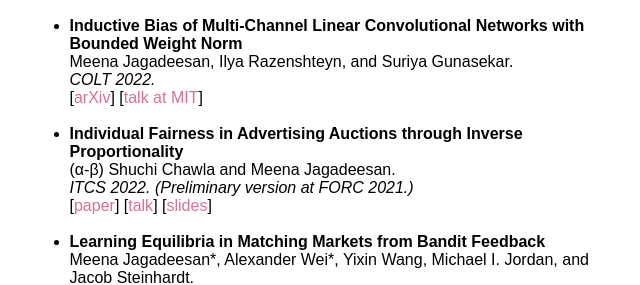
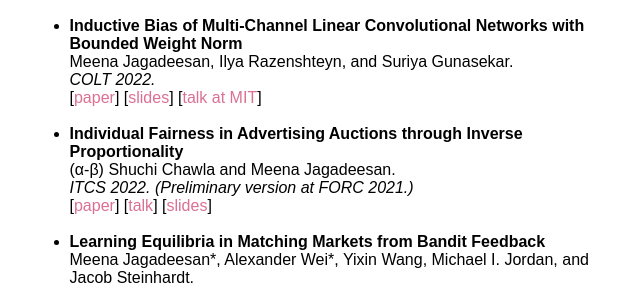
Before and after one commit to mjagadeesan/mjagadeesan.github.io, a Jekyll site: the page built from index.html, in a window 1280 px wide and 900 px high, scrolled down 568 px. Shown: the part 171-456 px from the top of the window, without its empty margins (423-1063 px from the left). Built offline with Jekyll 4.4.1, drawn with Linux system fonts in a browser that asks for light colours; some web fonts are replaced.

Commit message:
added slides

```diff
--- a/index.html
+++ b/index.html
@@ -29,7 +29,7 @@ layout: default
 	<li><b><span>Inductive Bias of Multi-Channel Linear Convolutional Networks with Bounded Weight Norm</span></b><br>
 	Meena Jagadeesan, Ilya Razenshteyn, and Suriya Gunasekar.<br>
 	<span><em>COLT 2022.</em></span><br>
-	[<a href=https://arxiv.org/abs/2102.12238>arXiv</a>] [<a href=https://www.youtube.com/watch?v=EHIlWDvdSmM>talk at MIT</a>]</li><br>
+	[<a href=https://arxiv.org/abs/2102.12238>paper</a>] [<a href=research/COLTslides.pdf>slides</a>] [<a href=https://www.youtube.com/watch?v=EHIlWDvdSmM>talk at MIT</a>]</li><br>
 	<li><b><span>Individual Fairness in Advertising Auctions through Inverse Proportionality</span></b><br>
 	(α-β) Shuchi Chawla and Meena Jagadeesan.<br>
 	<span><em>ITCS 2022. (Preliminary version at FORC 2021.)</em></span><br>
```
